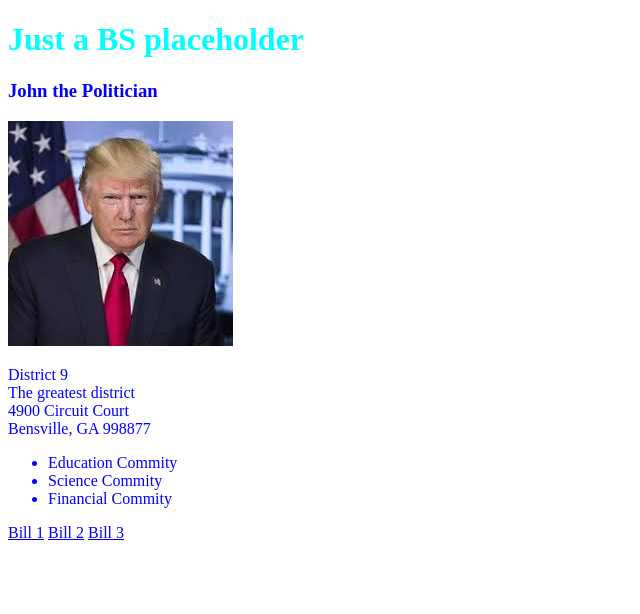
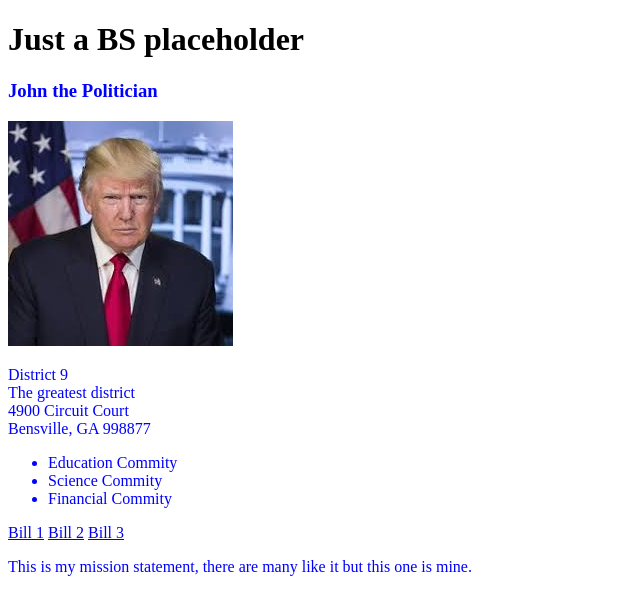
Before and after one commit to ppatton35745/my-political-candidate, a plain HTML site: page index.html in a window 1280 px wide. Shown: the whole page, without its empty margins (0-640 px from the left). Drawn offline with Linux system fonts and the light colour scheme.

Commit message:
Add Mission Statement via Jscript and congressional district attribute to main article element

```diff
--- a/index.html
+++ b/index.html
@@ -8,11 +8,11 @@
         <title>Document</title>
     </head>
     <body>
-        <h1 style="color:aqua">Just a BS placeholder</h1>
+        <h1>Just a BS placeholder</h1>
 
-        <article class="John">
+        <article id="johnThePolitician" class="John">
             <section class="John John--basicInfo">
-                <h1 class="John John--basicInfo">John the Politician</h1>
+                <h1>John the Politician</h1>
                 <img src="DonaldTrump.jpg" alt="John the Politician">
                 <p>
                     District 9<br>
@@ -35,5 +35,6 @@
             </section>
         </article>
 
+        <script src="main.js"></script>
     </body>
 </html>
--- /dev/null
+++ b/main.js
@@ -0,0 +1,13 @@
+const article = document.getElementById("johnThePolitician");
+
+const missionStatement = document.createElement("P");
+
+missionStatement.innerHTML = "This is my mission statement, there are many like it but this one is mine."
+
+article.appendChild(missionStatement);
+
+const att = document.createAttribute("congressional-district");
+
+att.value = "9";
+
+article.setAttributeNode(att);
```
